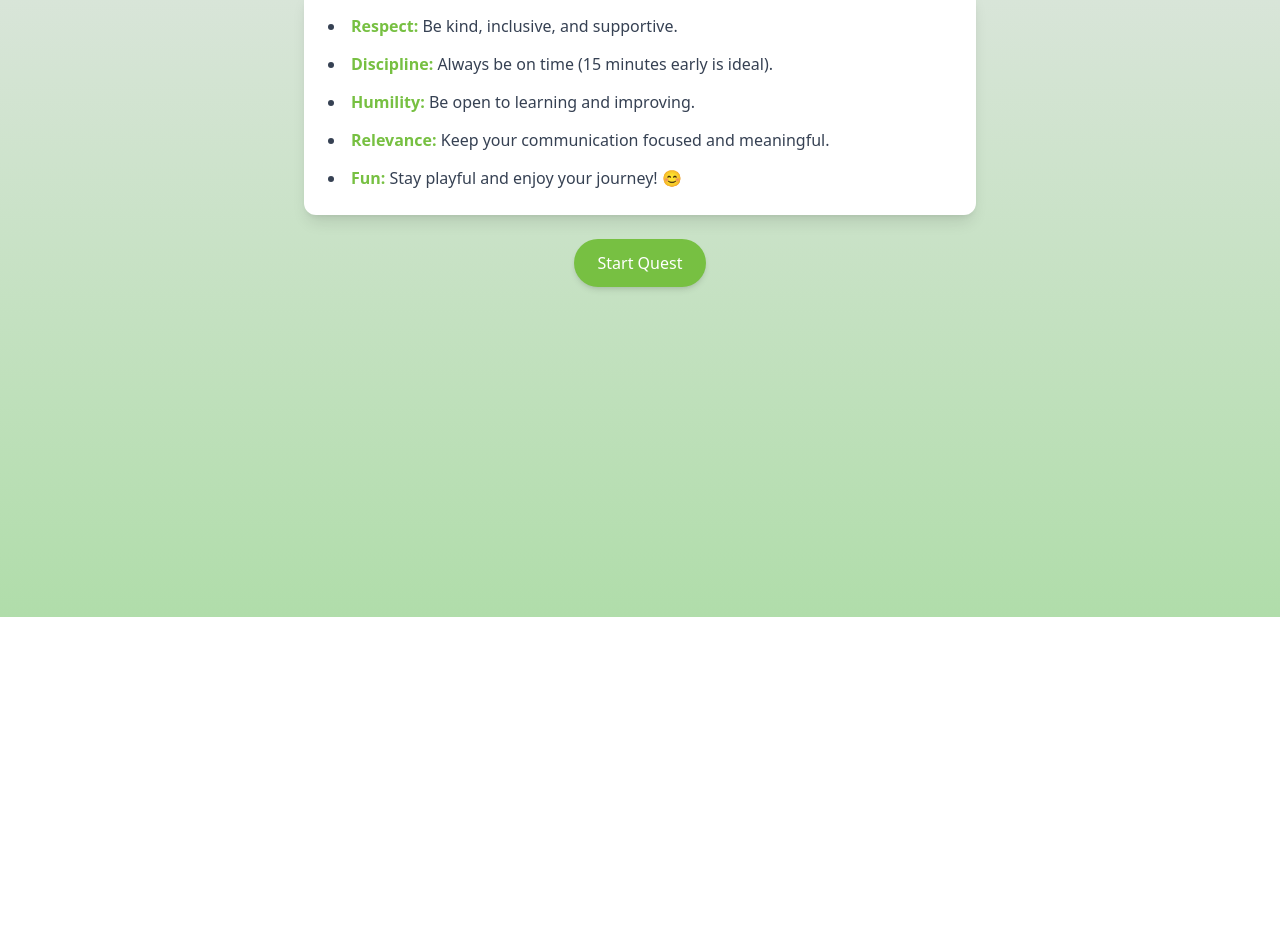
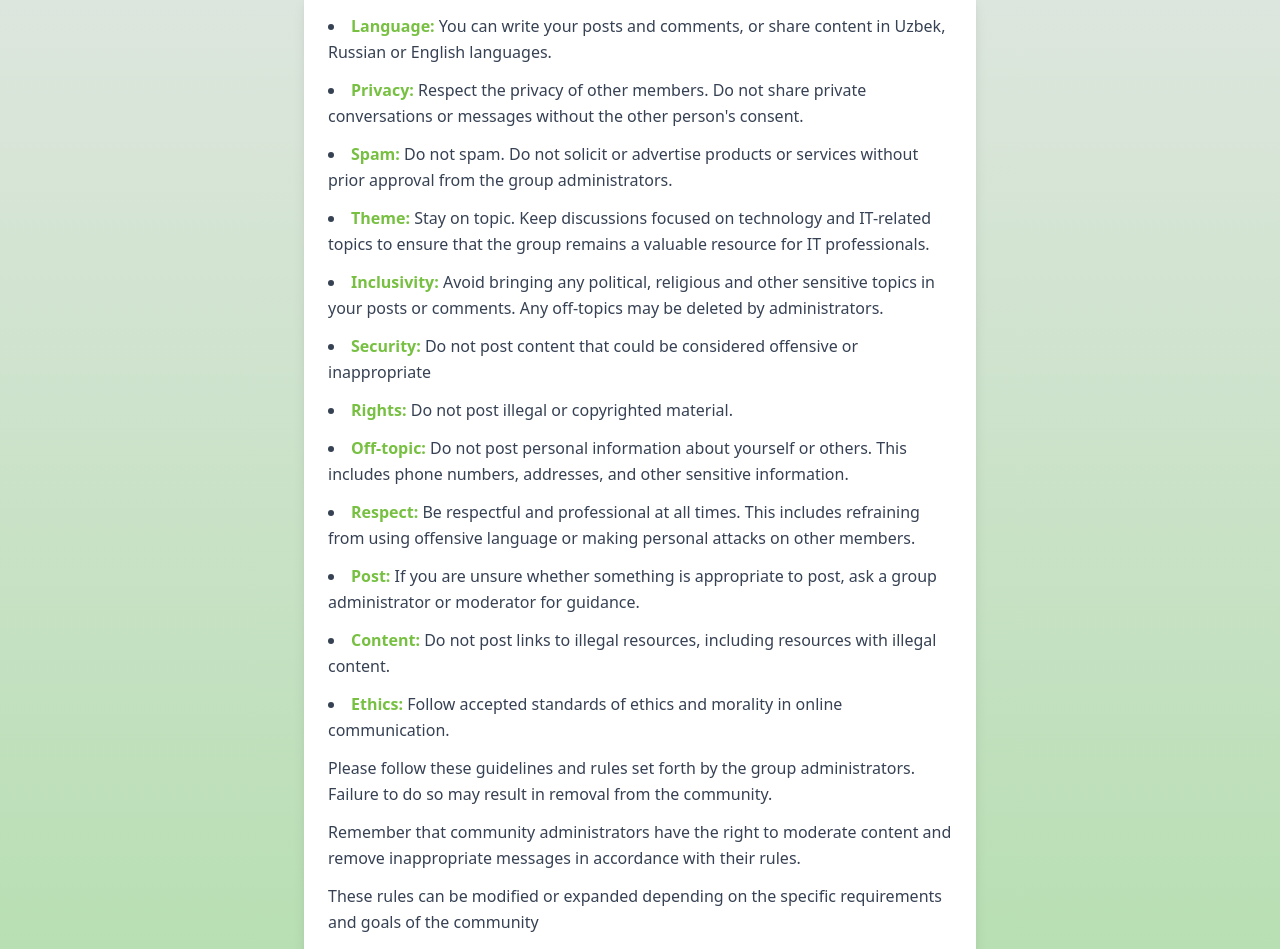
Before and after one commit to shokhsanam18/It-community, a React (Vite) app: page /rules in a window 1280 px wide. Shown: the part 183-1132 px from the top of the page. Before the commit the page ends 800 px from the top, so only its background shows below. Built offline with nearby package versions, Linux system fonts and the light colour scheme.

Commit message:
fixed rules

```diff
--- a/src/screens/Rules.jsx
+++ b/src/screens/Rules.jsx
@@ -37,25 +37,87 @@ export default function Rules() {
       <div className="bg-white rounded-xl shadow-lg mt-6 p-6 w-full max-w-2xl text-gray-700 animate-fade-in-up delay-100">
         <ul className="list-disc list-inside space-y-3 text-left leading-relaxed">
           <li>
-            <span className="text-[#77c042] font-semibold">Respect:</span> Be
-            kind, inclusive, and supportive.
+            <span className="text-[#77c042] font-semibold">Language: </span>
+            You can write your posts and comments, or share content in Uzbek,
+            Russian or English languages.
           </li>
           <li>
-            <span className="text-[#77c042] font-semibold">Discipline:</span>{" "}
-            Always be on time (15 minutes early is ideal).
+            <span className="text-[#77c042] font-semibold">Privacy:</span>{" "}
+            Respect the privacy of other members. Do not share private
+            conversations or messages without the other person's consent.
           </li>
           <li>
-            <span className="text-[#77c042] font-semibold">Humility:</span> Be
-            open to learning and improving.
+            <span className="text-[#77c042] font-semibold">Spam:</span> Do not
+            spam. Do not solicit or advertise products or services without prior
+            approval from the group administrators.
           </li>
           <li>
-            <span className="text-[#77c042] font-semibold">Relevance:</span>{" "}
-            Keep your communication focused and meaningful.
+            <span className="text-[#77c042] font-semibold"> Theme: </span>Stay
+            on topic. Keep discussions focused on technology and IT-related
+            topics to ensure that the group remains a valuable resource for IT
+            professionals.
           </li>
           <li>
-            <span className="text-[#77c042] font-semibold">Fun:</span> Stay
-            playful and enjoy your journey! 😊
+            <span className="text-[#77c042] font-semibold">Inclusivity:</span>{" "}
+            Avoid bringing any political, religious and other sensitive topics
+            in your posts or comments. Any off-topics may be deleted by
+            administrators.
           </li>
+          <li>
+            <span className="text-[#77c042] font-semibold">Security:</span> Do
+            not post content that could be considered offensive or inappropriate
+          </li>
+          <li>
+            <span className="text-[#77c042] font-semibold">Rights: </span>
+            Do not post illegal or copyrighted material.
+          </li>
+          <li>
+            <span className="text-[#77c042] font-semibold">Off-topic: </span>Do
+            not post personal information about yourself or others. This
+            includes phone numbers, addresses, and other sensitive information.
+          </li>
+          <li>
+            <span className="text-[#77c042] font-semibold">Respect: </span>Be
+            respectful and professional at all times. This includes refraining
+            from using offensive language or making personal attacks on other
+            members.
+          </li>
+          <li>
+            <span className="text-[#77c042] font-semibold">Post: </span> If you
+            are unsure whether something is appropriate to post, ask a group
+            administrator or moderator for guidance.
+          </li>
+          <li>
+            <span className="text-[#77c042] font-semibold">Content: </span>Do
+            not post links to illegal resources, including resources with
+            illegal content.
+          </li>
+          <li>
+            <span className="text-[#77c042] font-semibold">Ethics: </span>{" "}
+            Follow accepted standards of ethics and morality in online
+            communication.
+          </li>
+
+          <p>
+            Please follow these guidelines and rules set forth by the group
+            administrators. Failure to do so may result in removal from the
+            community.
+          </p>
+          <p>
+            Remember that community administrators have the right to moderate
+            content and remove inappropriate messages in accordance with their
+            rules.
+          </p>
+          <p>
+            These rules can be modified or expanded depending on the specific
+            requirements and goals of the community
+          </p>
+          <p>
+            By following these rules, you can help create a positive and
+            productive online community where members can share their knowledge,
+            discuss industry trends, ask questions, and collaborate on projects
+            in a respectful and professional manner.
+          </p>
         </ul>
       </div>
 
```
